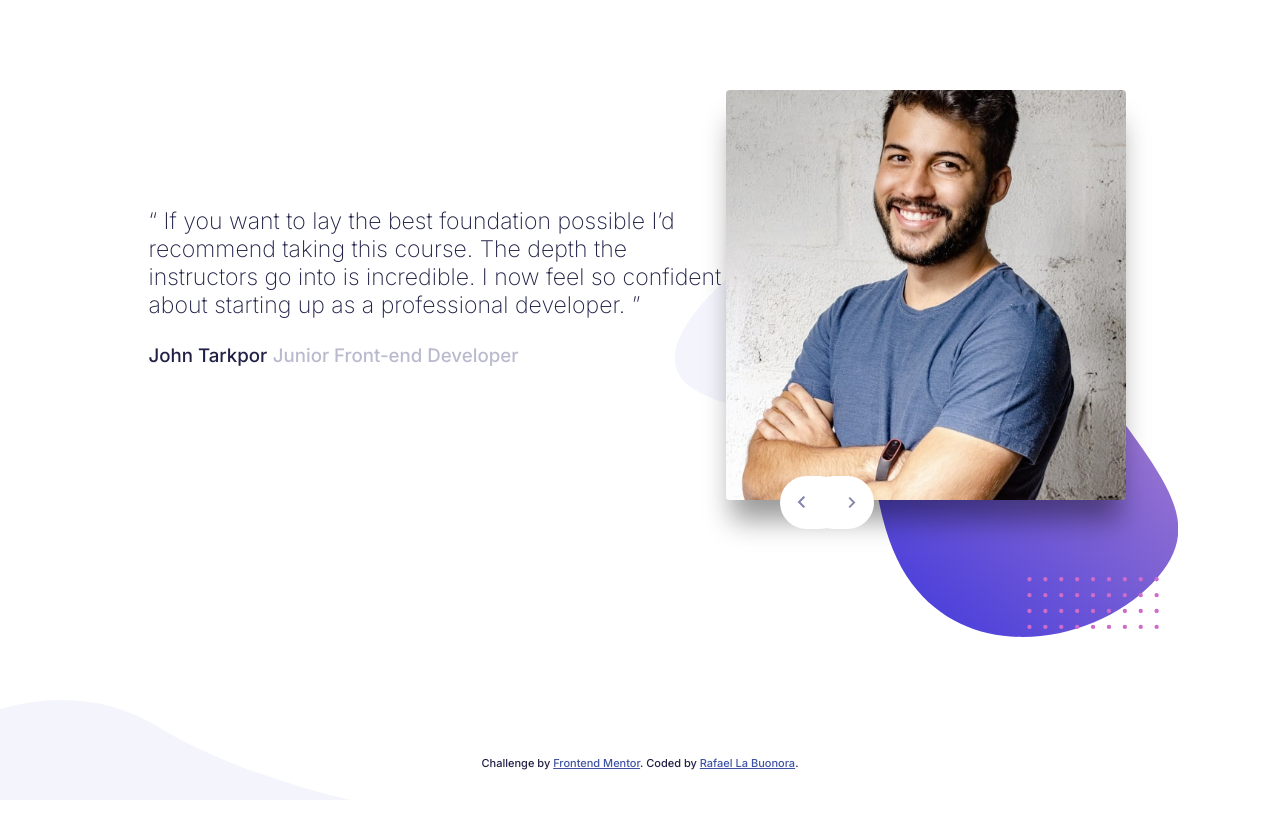
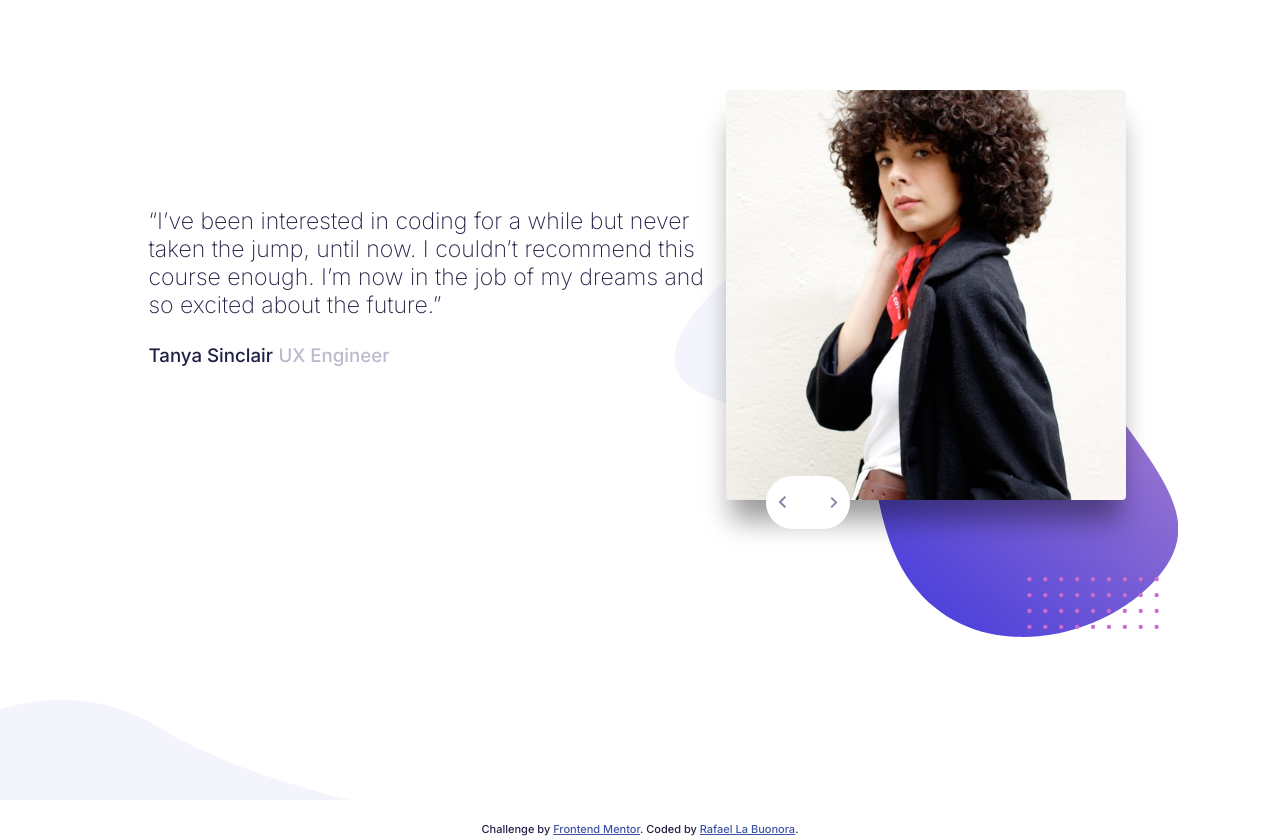
Before and after one commit to rlabuonora/bootcamp-testimonials, a plain HTML site: page index.html in a window 1280 px wide. Before the commit the page ends 814 px from the top, so only its background shows below. Drawn offline with Linux system fonts and the light colour scheme.

Commit message:
Finish challenge

```diff
--- a/index.html
+++ b/index.html
@@ -15,7 +15,7 @@
     </head>
     <body>
 
-      <div class="slide" id="slide-1">
+      <div class="slide visible" id="slide-1">
         <aside>
             <div class="img">
                 <img alt="Tanya's picture"
@@ -46,7 +46,7 @@
               </div>
               <nav>
                   <button class="previous">previous</button>
-                  <button id="next" class="next">next</button>
+                  <button class="next">next</button>
 
               </nav>
           </aside>
@@ -72,20 +72,25 @@
 
         <script type="text/javascript">
          (function () {
+             var n_slides = 2;
+             var current_slide = 1;
 
-             var foo = function() {
-                 alert("foo");
+             var toggle_slide = function() {
+                 /* Solo funciona si hay dos slides! */
+                 var slides = document.querySelectorAll(".slide");
+                 slides.forEach(function(slide) {
+                     slide.classList.toggle("visible");
+                 })
+
+
              }
 
-             const next_buttons = document.querySelectorAll('.next')
-             next_buttons.forEach(function(currentBtn){
-                 currentBtn.addEventListener('click', foo);
+             var buttons = document.querySelectorAll(".previous, .next");
+
+             buttons.forEach(function(currentBtn){
+                 currentBtn.addEventListener('click', toggle_slide);
              })
 
-             const btn  = document.getElementById("next");
-             btn.addEventListener('click', function(e) {
-                 alert('foo');
-             });
 
          })();
         </script>
--- a/styles.css
+++ b/styles.css
@@ -6,23 +6,23 @@ body {
     min-height: 800px;
 }
 
-#slide-1 {
-    display: none;
-}
 .slide {
     background-image: url(images/pattern-curve.svg);
     background-repeat: no-repeat;
     background-position: bottom left;
     background-size: 350px 100px;
     padding-top: 2em;
-    display: block;
     height: 100vh;
 
 }
 
+.slide.visible {
+    display: block;
+}
+
 @media (min-width: 1020px) {
 
-    .slide {
+    .slide.visible {
         display: flex;
         padding: 0 8em 0 8em;
     }
@@ -37,7 +37,7 @@ aside {
     background-size: contain;
     background-repeat: no-repeat;
     margin-left: -4em;
-    z-index: -1;
+    /* z-index: -1; */
 }
 
 
@@ -66,6 +66,7 @@ aside img {
 
 }
 article {
+    z-index: 10;
     font-weight: 200;
     font-size: 1.4em;
     padding: 1em 3.8em;
@@ -103,41 +104,32 @@ article span {
 }
 
 button {
-
     background-color: #fff;
     text-indent: 10em;
     overflow: hidden;
-    width: 4.2em;
+    width: 3em;
     height: 3.2em;
     border: 0;
-    border-radius: 2em;
     position: relative;
     left: calc(50% - 4em);
     bottom: 1.6em;
 
 }
 
-button:first-of-type {
-    margin-right: -1.4em;
+button + button {
+    margin-left: -1em;
 }
-button + button {
-    margin-left: -1.4em;
-}
+
 
 @media (min-width: 1020px) {
 
     button {
         bottom: 1.8em;
-        left: 4em;
-        width: 5em;
+        left: 3em;
+        width: 3.5em;
         height: 4em;
     }
-    button:first-of-type {
-        margin-right: -1.6em;
-    }
-    button + button {
-        margin-left: -1.6em;
-    }
+
 
 }
 
@@ -147,6 +139,7 @@ button + button {
     background-repeat: no-repeat;
     background-position: 70% 50%;
     background-size: .6em;
+    border-radius: 0 2em 2em 0;
 }
 
 .previous {
@@ -154,15 +147,12 @@ button + button {
     background-repeat: no-repeat;
     background-position: 30% 50%;
     background-size: .6em;
-}
-
-button .next {
-
+    border-radius: 2em 0 0 2em;
 }
 
 .attribution {
     position: relative;
-    bottom: 4em;
+    top: 2em;
     font-size: 11px;
     text-align: center;
 
@@ -170,5 +160,8 @@ button .next {
 }
 .attribution a {
     color: hsl(228, 45%, 44%);
+}
 
+.slide {
+    display: none;
 }
```
